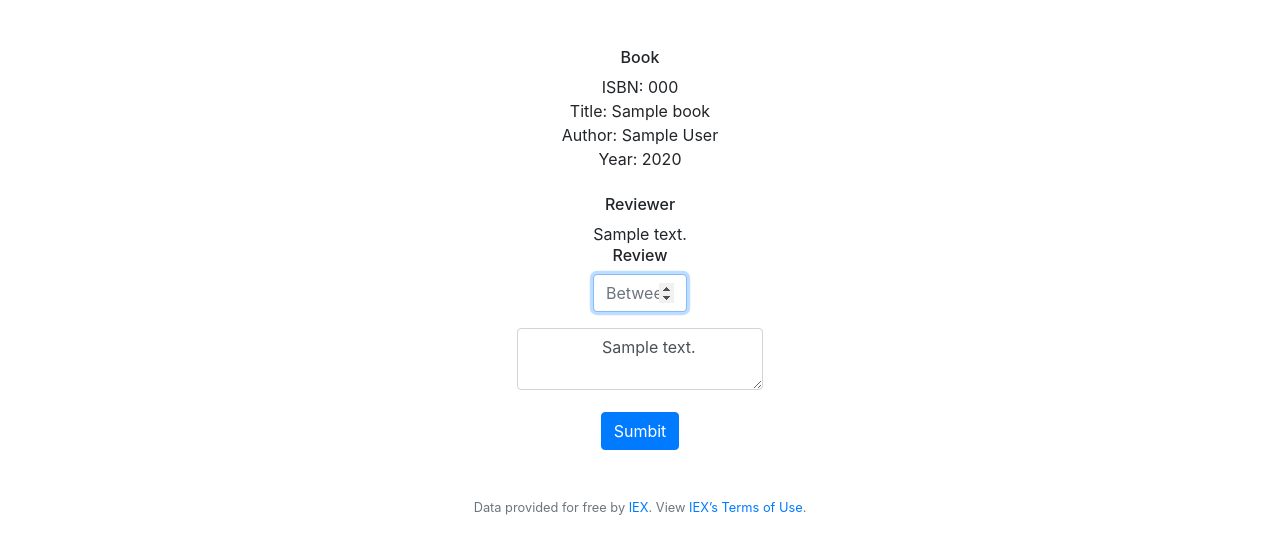
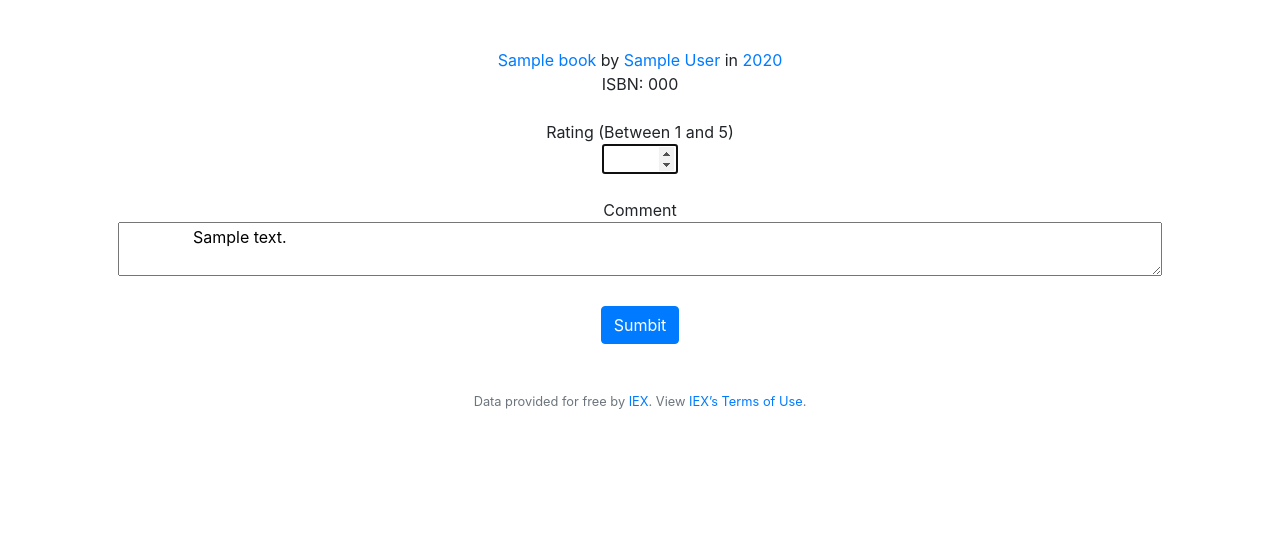
Before and after one commit to navetech/web50, a Flask app: template projects/2019/x/1/templates/review.html in a window 1280 px wide. Shown: the part 76-630 px from the top of the page. Run offline with Flask 2, Linux system fonts and the light colour scheme; the template is opened without the code that fills it: most values are stand-ins (such as "Sample title", 1, 10 or a date in 2020); some libraries are stand-ins or nearby versions.

Commit message:
Change general layout and style o comment fields in Book and Review Pages

```diff
--- a/projects/2019/x/1/application.py
+++ b/projects/2019/x/1/application.py
@@ -4,7 +4,7 @@ from datetime import datetime
 import time
 import locale
 
-from flask import Flask, session, render_template, request, flash, redirect
+from flask import Flask, session, render_template, request, flash, redirect, url_for
 from flask_session import Session
 from sqlalchemy import create_engine
 from sqlalchemy.orm import scoped_session, sessionmaker
@@ -28,10 +28,6 @@ Session(app)
 # Set up database
 engine = create_engine(os.getenv("DATABASE_URL"))
 db = scoped_session(sessionmaker(bind=engine))
-
-# Get time zone
-lt = time.localtime()
-gmt_off = int(lt.tm_gmtoff / 3600)
 
 # Set rating limits
 rating_min = 1
@@ -207,6 +203,14 @@ def register():
         session["user_id"] = user.id
         session["user_fullname"] = user.fullname
 
+        # Get locale
+        loc = locale.getlocale(locale.LC_CTYPE)
+        (language_code, encoding ) = loc
+        # language_code format returned by getlocale is like 'pt_BR' but
+        # language_code format required by setlocale is like 'pt-BR'
+        language_code = language_code.replace("_", "-", 1)
+        session["language_code"] = language_code
+
         # Report message
         flash('You were successfully logged in')
         flash(user.fullname)
@@ -255,6 +259,14 @@ def login():
         session["user_id"] = user.id
         session["user_fullname"] = user.fullname
 
+        # Get locale
+        loc = locale.getlocale(locale.LC_CTYPE)
+        (language_code, encoding ) = loc
+        # language_code format returned by getlocale is like 'pt_BR' but
+        # language_code format required by setlocale is like 'pt-BR'
+        language_code = language_code.replace("_", "-", 1)
+        session["language_code"] = language_code
+
         # Report message
         flash('You were successfully logged in')
         flash(user.fullname)
@@ -286,9 +298,15 @@ def book(isbn):
     # Query database for book
     book = db.execute("SELECT * FROM books WHERE isbn = :isbn", {"isbn": isbn}).fetchone()
 
+
+    # Get local time zone
+    lt = time.localtime() # localtime returns tm_gmtoff in seconds
+    gmt_min_off = (int(abs(lt.tm_gmtoff) / 60)) % 60
+    h = lt.tm_gmtoff // 3600
+    gmt_hours_off = ((h > 0) - (h < 0)) * (abs(h) % 24)
+
     # Set database timezone
-    db.execute(f"SET TIME ZONE \'{gmt_off}\'")
-    db.commit()
+    db.execute(f"SET LOCAL TIME ZONE INTERVAL \'{gmt_hours_off:+03}:{gmt_min_off:02}\' HOUR TO MINUTE")
 
     # Query database for book reviews
     reviews = db.execute("SELECT * FROM reviews WHERE book_id = :book_id",
@@ -324,12 +342,9 @@ def book(isbn):
 
         dt = datetime.fromisoformat(str(review.timestamp))
 
-        # Set locale
-        loc = locale.getlocale(locale.LC_CTYPE)
-        (lang_code, encoding) = loc
-        lang_code = lang_code.replace("_", "-")
-
-        locale.setlocale(locale.LC_TIME, lang_code)
+        # Set locale for formatting datetime according local language
+        language_code = session["language_code"]
+        locale.setlocale(locale.LC_TIME, language_code)
 
         review_data["datetime"] = dt.strftime("%a, %d %b %Y %H:%M:%S %Z")
 
@@ -391,7 +406,7 @@ def review(book_isbn, user_id):
             db.commit()
 
         # Redirect user to book page
-        return redirect("/books/" + book['isbn'])
+        return redirect(url_for('book', isbn=book['isbn']))
 
     # User reached route not via GET neither via POST
     else:
--- a/projects/2019/x/1/static/styles/style.css
+++ b/projects/2019/x/1/static/styles/style.css
@@ -77,5 +77,6 @@ main .list-estilo
 .comment-in
 {
     width: 80em;
-    height: 15em;
+    max-width: 100%;
+    height: auto;
 }
--- a/projects/2019/x/1/templates/review.html
+++ b/projects/2019/x/1/templates/review.html
@@ -5,32 +5,35 @@
 {% endblock %}
 
 {% block main %}
-    <h6>Book</h6>
     <ul class="list-estilo">
+        <li>
+            <a href="{{ url_for('book', isbn=book['isbn']) }}">{{ book.title }}</a>
+            by
+            <a href="{{ url_for('books_by_author', author=book['author']) }}">{{ book.author }}</a>
+            in
+            <a href="{{ url_for('books_in_year', year=book['year']) }}">{{ book.year }}</a>
+        </li>
         <li>ISBN: {{ book.isbn }}</li>
-        <li>Title: {{ book.title }}</li>
-        <li>Author: {{ book.author }}</li>
-        <li>Year: {{ book.year }}</li>
     </ul>
 
     <br>
 
-    <h6>Reviewer</h6>
-    <ul class="list-estilo">
-        <li>{{ reviewer }}</li>
-    </ul>
-
-    <h6>Review</h6>
     <form action="{{ url_for('review', book_isbn=book['isbn'], user_id=session['user_id']) }}" method="post">
-        <div class="form-group">
-            <input autocomplete="off" autofocus class="form-control" type="number" " name="rating" min="1" max="5" placeholder="Between 1 and 5">
+        Rating (Between 1 and 5)
+        <div>
+            <input autocomplete="off" autofocus type="number" " name="rating" min="1" max="5">
         </div>
 
-        <div class="form-group">
-            <textarea class="form-control comment-in" name="comment" maxlength=1200 placeholder="Comment">
+        <br>
+
+        Comment
+        <div>
+            <textarea class="comment-in" name="comment" maxlength=1200 placeholder="Comment">
                 {{ review.comment }}
             </textarea>
         </div>
+
+        <br>
 
         <button class="btn btn-primary" type="submit">Sumbit</button>
 
```
Also changed, not shown: projects/2019/x/1/templates/book.html (+7 -1 lines), projects/2019/x/1/tlocale.py (+47 -1 lines).
